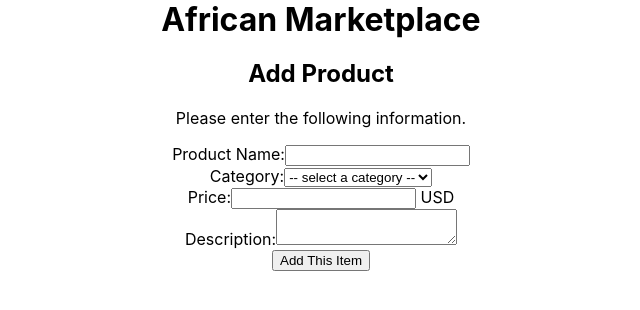
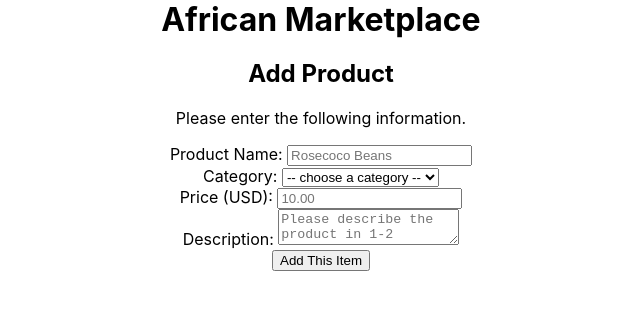
Before and after one commit to melissa-24/react, a React (Create React App) app in the folder african-marketplace-front/: page / in a window 1280 px wide. Shown: the top 310 px of the page, without its empty margins (319-959 px from the left). Built offline with nearby package versions, Linux system fonts and the light colour scheme.

Commit message:
add necessary properties to form elements and create change handler

```diff
--- a/african-marketplace-front/src/components/ItemEntry.js
+++ b/african-marketplace-front/src/components/ItemEntry.js
@@ -1,5 +1,6 @@
 import React, {useState, useEffect} from 'react';
 
+//blank object for item data
 const blankState = {
     name: '',
     price: '',
@@ -9,34 +10,45 @@ const blankState = {
 }
 
 export default function ItemEntry () {
-    const [productState, setProductState] = useState({...blankState})
-    console.log(productState)
+//form state
+    const [formState, setFormState] = useState({...blankState});
+    //const [productState, setProductState] = useState({});
+
+//change handler
+    const handleChanges = (event) => {
+        event.persist();
+        setFormState({...formState, [event.target.name] : event.target.value});
+        console.log('formstate val', formState);
+    };
+
     return (
         <section>
             <h2>Add Product</h2>
             <p>Please enter the following information.</p>
+{/* FORM */}
             <form>
-                <label>Product Name:
-                    <input type='text' />
-                </label>
+{/* NAME INPUT*/}
+                <label htmlFor='name'>Product Name: </label>
+                <input id='name' name='name' type='text' placeholder='Rosecoco Beans' value={ formState.name } onChange={ handleChanges }/>
                 <br />
-                <label>Category:
-                    <select>
-                        <option>-- select a category --</option>
-                        <option>Animal Product</option>
-                        <option>Cereals</option>
-                        <option>Beans</option>
-                    </select>
-                </label>
+{/* CATEGORY INPUT*/}
+                <label>Category: </label>
+                <select id='category' name='category' value={ formState.category } onChange={ handleChanges } >
+                    <option value=''>-- choose a category --</option>
+                    <option value='animal product'>Animal Product</option>
+                    <option value='cereal'>Cereal</option>
+                    <option value='bean'>Bean</option>
+                </select>
                 <br />
-                <label>Price:
-                    <input type='text' /> USD
-                </label>
+{/* PRICE INPUT*/}
+                <label>Price (USD): </label>
+                    <input id='price' name='price' type='number' placeholder='10.00' value={ formState.price } min='0.01' onChange={ handleChanges } />
                 <br />
-                <label>Description:
-                    <textarea />
-                </label>
+{/* DESCRIPTION TEXTAREA*/}
+                <label>Description: </label>
+                <textarea id='description' name='description' value={ formState.description } placeholder='Please describe the product in 1-2 sentences.'/>
                 <br />
+{/* SUBMIT BUTTON*/}
                 <button>Add This Item</button>
             </form>
         </section>
```
